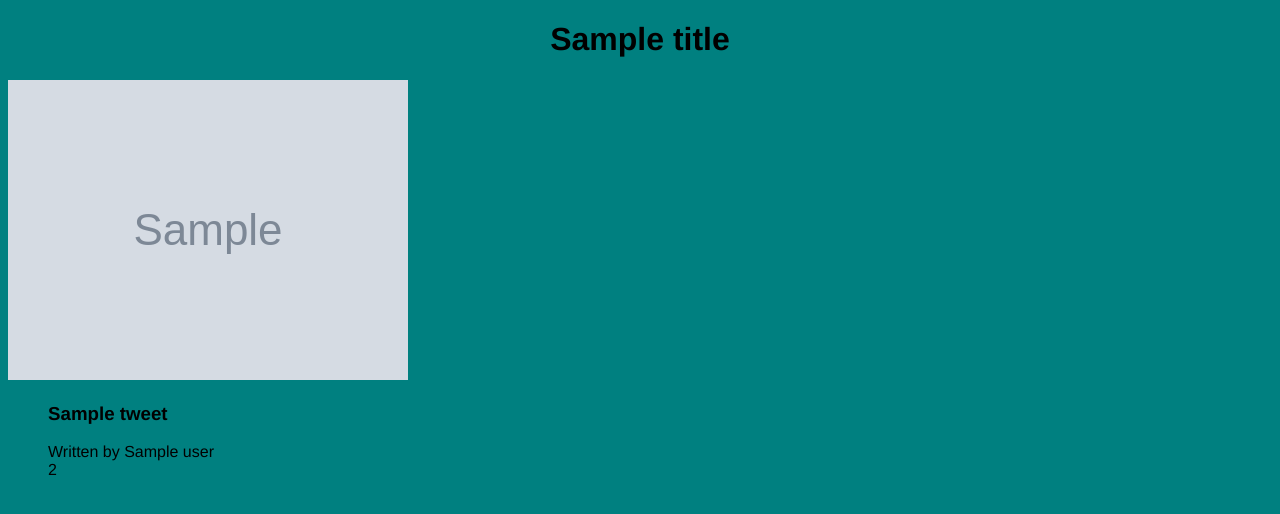
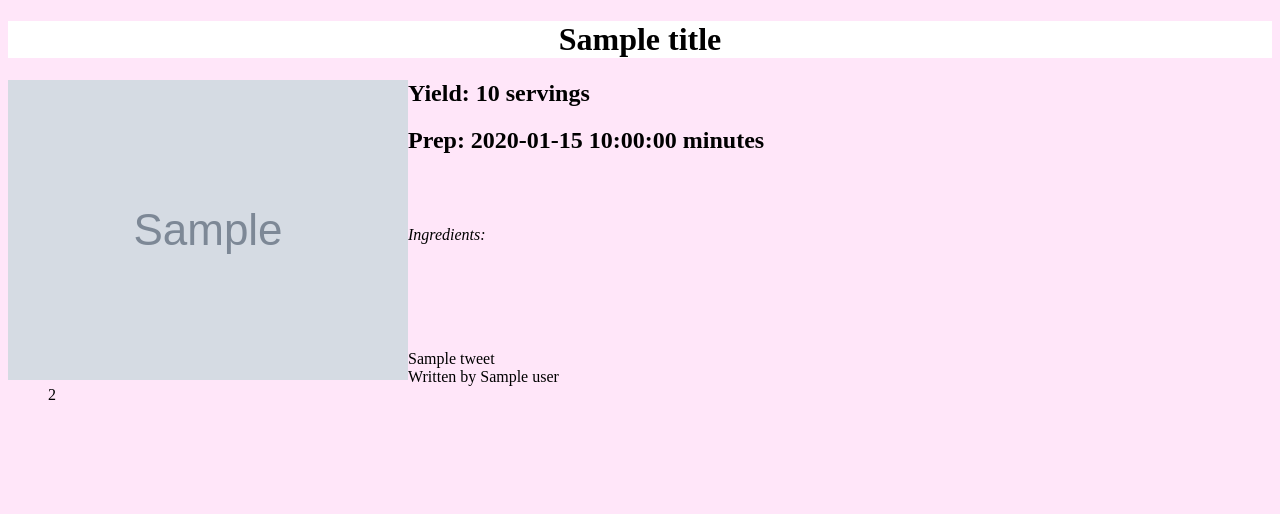
Before and after one commit to zfh41/RecipeAPP, a Flask app: template templates/index.html in a window 1280 px wide. Shown: the top 514 px of the page. Run offline with Flask 2, Linux system fonts and the light colour scheme; the template is opened without the code that fills it: most values are stand-ins (such as "Sample title", 1, 10 or a date in 2020); grey boxes marked "Sample" are stand-in pictures.

Commit message:
Added a bit of formatitng

```diff
--- a/main.py
+++ b/main.py
@@ -33,19 +33,19 @@
 @app.route('/')
 
 def index():
-    food_list = ["fried chicken", "ice cream", "salad", "lollipop", "mochi", "popcorn", "eggs"]
-
+    food_list = ["fried chicken", "ice cream", "salad", "butter", "chocolate", "popcorn", "eggs", "yogurt", "fish"]
 
     tweetList=[]
     userList=[]
     dateList=[]
 
     ingredientList=[]
-    randNum = random.randrange(0, 7)
+    randNum = random.randrange(0, 9)
     end_date = datetime.utcnow() - timedelta(days=30)
     q = food_list[randNum]
 
     url = "https://api.spoonacular.com/recipes/findByIngredients?ingredients={}&apiKey={}".format(q, spoonacular_key)
+
 
     tweets = Cursor(auth_api.search, q, tweet_mode="extended", lang="en").items(1)
 
@@ -56,23 +56,23 @@
 
     randN=random.randrange(0, jsonLength)
 
-    usedIngredientCount = int(json.dumps(json_body[randN]["usedIngredientCount"]))
-    print(usedIngredientCount)
-    missedIngredientCount = int(json.dumps(json_body[randN]["missedIngredientCount"]))
-    print(missedIngredientCount)
+    ident=str(json.dumps(json_body[0]["id"], indent=2))
 
-    for i in range(0, usedIngredientCount):
-        print(json.dumps(json_body[randN]["usedIngredients"][i]["original"], indent=2))
-        ingredientList.append(json.dumps(json_body[randN]["usedIngredients"][i]["original"]).strip("\""))
+    newURL="https://api.spoonacular.com/recipes/{}/information?includeNutrition=false&apiKey={}".format(ident, spoonacular_key)
 
-    for i in range(0, missedIngredientCount):
-        print(json.dumps(json_body[randN]["missedIngredients"][i]["original"], indent=2))
-        ingredientList.append(json.dumps(json_body[randN]["missedIngredients"][i]["original"]).strip("\""))
+    response = requests.get(newURL)
+    json_body = response.json()
 
-    title=json.dumps(json_body[randN]["title"], indent=2)
+
+    title=json.dumps(json_body["title"], indent=2)
     title=title.strip("\"")
-    print(json.dumps(json_body[randN]["image"]))
-    imageURL=json.dumps(json_body[randN]["image"]).strip("\"")
+    print(json.dumps(json_body["image"]))
+    imageURL=json.dumps(json_body["image"]).strip("\"")
+    servings=json.dumps(json_body["servings"])
+    prepTime=json.dumps(json_body["readyInMinutes"])
+
+    for i in json_body["extendedIngredients"]:
+        ingredientList.append(i["original"])
 
 
     for status in tweets:
@@ -86,7 +86,8 @@
         if status.created_at < end_date:
             break
 
-    return flask.render_template("index.html", len = len(ingredientList), tweetList = tweetList, userList=userList, dateList=dateList, ingredientList=ingredientList, title=title,imageURL=imageURL)
+    return flask.render_template("index.html", len = len(ingredientList), tweetList = tweetList, userList=userList, \
+    ingredientList=ingredientList, dateList=dateList, servings=servings, prepTime=prepTime, title=title,imageURL=imageURL)
 
 # if __name__ == "__main__":
 app.run(
--- a/static/style.css
+++ b/static/style.css
@@ -1,13 +1,11 @@
 
 
 
- h1 {
-  text-align:center;
- }
  body {
-                font-family: Helvetica;
-                color: black;
-                background-color: teal;
-                font-size: 96;
+  background-color: lightblue;
+}
 
+h1 {
+  color: navy;
+  margin-left: 20px;
 }
--- a/templates/index.html
+++ b/templates/index.html
@@ -2,18 +2,39 @@
 
 <html>
     <head>
-        <link rel="stylesheet" href = 'style.css' />
+        <style>
+        h1 {
+         text-align:center;
+         background-color: white;
+        }
+
+        body {
+          background-color: #ffe6f9;
+
+        }
+</style>
+
     </head>
     <body>
     <h1> {{ title }} </h1>
-    <img src={{ imageURL }} />
+    <img src={{ imageURL }} align="left" />
     <ol>
     <!-- For loop logic of jinja template -->
+    <h2> Yield: {{ servings }} servings </h2>
+    <h2>    Prep: {{ prepTime }} minutes </h2>
+    <br>
+    <br>
+    <p style="font-style: italic;"> Ingredients:</p>
     {%for i in range(0, len)%}
         <h3>{{ ingredientList[i] }}</h3>
     {%endfor%}
+    <br>
+    <br>
+    <br>
+    <br>
+    <br>
 
-    <h3>{{ tweetList[0] }}</h3>
+    <figcaption>{{ tweetList[0] }}</figcaption>
         Written by {{ userList[0] }} <br>
         {{ dateList[0] }} <br>
     </ol>
```
